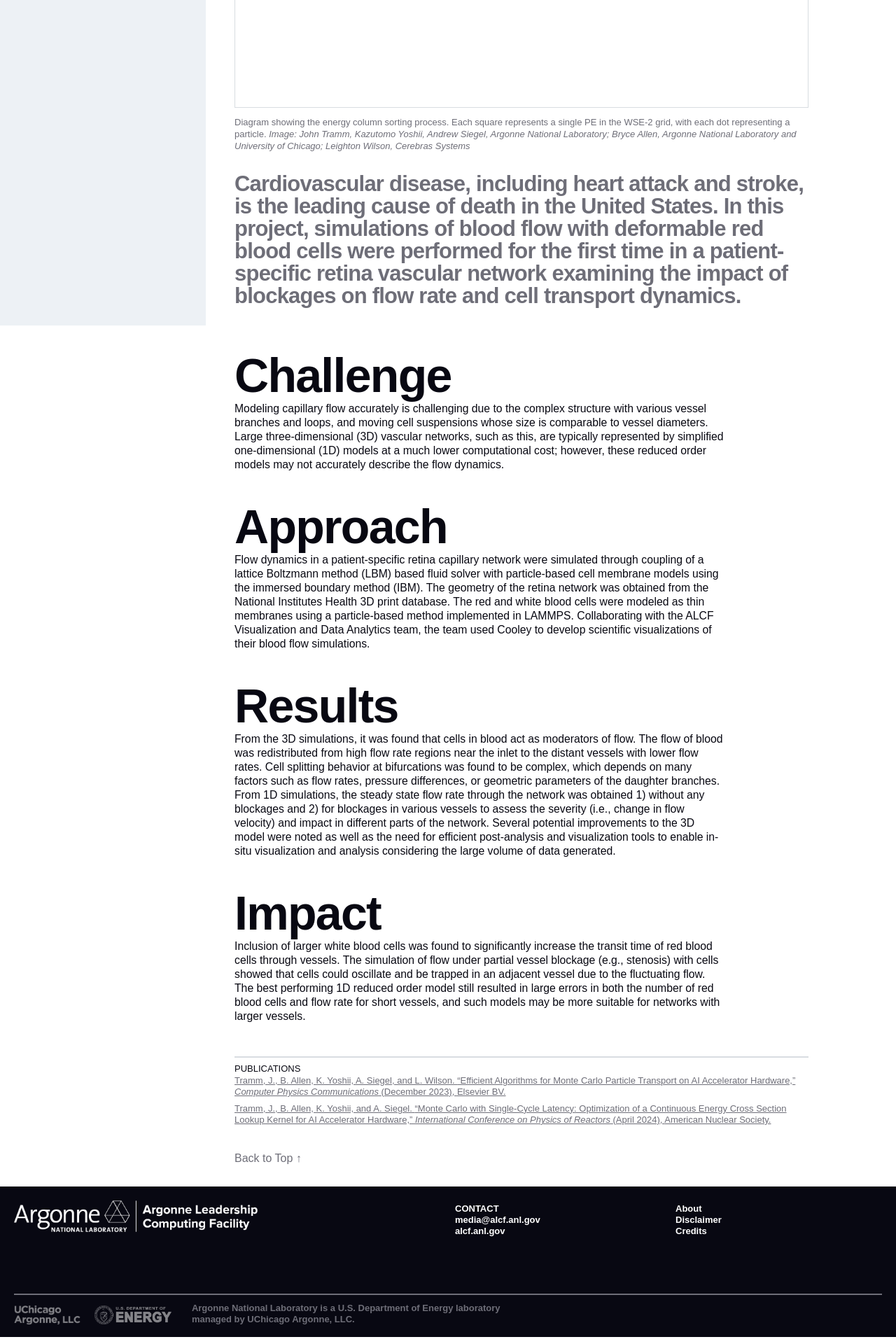
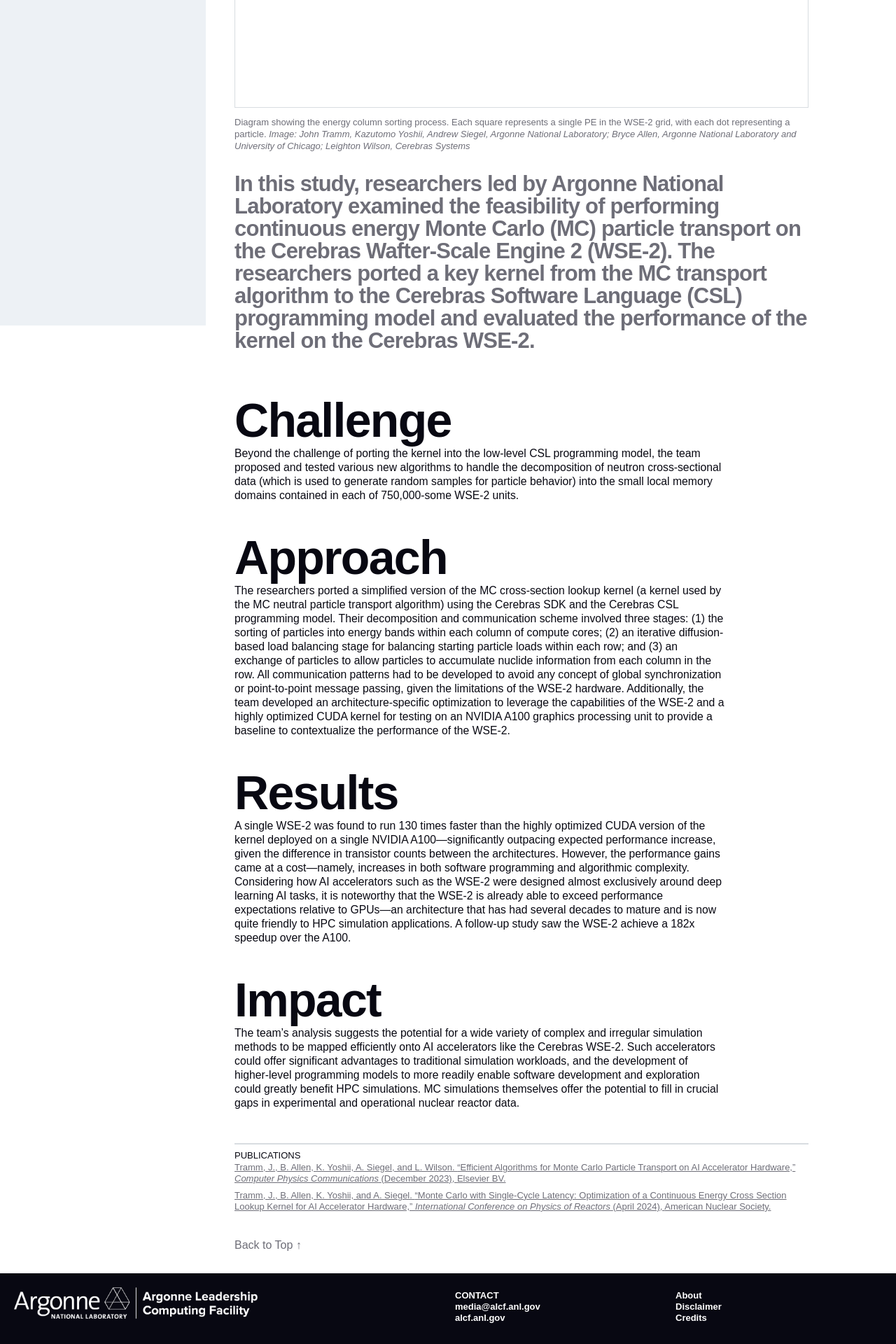
Before and after one commit to argonne-lcf/AR2024, a Jekyll site: the page built from _highlights/04tramm.md, in a window 1280 px wide. Shown: the part 879-2799 px from the top of the page at 70% size. Built offline with Jekyll 4.4.1, drawn with Linux system fonts in a browser that asks for light colours; some web fonts are replaced.

Commit message:
Update 04tramm.md
body

```diff
--- a/_highlights/04tramm.md
+++ b/_highlights/04tramm.md
@@ -34,29 +34,26 @@
 ---
 
 {% include txt-intro.html
-    blurb = "Cardiovascular disease, including heart attack and stroke, is the leading cause of death in the United States. In this project, simulations of blood flow with deformable red blood cells were performed for the first time in a patient- specific retina vascular network examining the impact of blockages on flow rate and cell transport dynamics."
+    blurb = "In this study, researchers led by Argonne National Laboratory examined the feasibility of performing continuous energy Monte Carlo (MC) particle transport on the Cerebras Wafter-Scale Engine 2 (WSE-2). The researchers ported a key kernel from the MC transport algorithm to the Cerebras Software Language (CSL) programming model and evaluated the performance of the kernel on the Cerebras WSE-2."
 %}
 
 
 
 # Challenge
 
-Modeling capillary flow accurately is challenging due to the complex structure with various vessel branches and loops, and moving cell suspensions whose size is comparable to vessel diameters. Large three-dimensional (3D) vascular networks, such as this, are typically represented by simplified one-dimensional (1D) models at a much lower computational cost; however, these reduced order models may not accurately describe the flow dynamics.
-
+Beyond the challenge of porting the kernel into the low-level CSL programming model, the team proposed and tested various new algorithms to handle the decomposition of neutron cross-sectional data (which is used to generate random samples for particle behavior) into the small local memory domains contained in each of 750,000-some WSE-2 units.
 
 
 # Approach
 
-Flow dynamics in a patient-specific retina capillary network were simulated through coupling of a lattice Boltzmann method (LBM) based fluid solver with particle-based cell membrane models using the immersed boundary method (IBM). The geometry of the retina network was obtained from the National Institutes Health 3D print database. The red and white blood cells were modeled as thin membranes using a particle-based method implemented in LAMMPS. Collaborating with the ALCF Visualization and Data Analytics team, the team used Cooley to develop scientific visualizations of their blood flow simulations.
-
+The researchers ported a simplified version of the MC cross-section lookup kernel (a kernel used by the MC neutral particle transport algorithm) using the Cerebras SDK and the Cerebras CSL programming model. Their decomposition and communication scheme involved three stages: (1) the sorting of particles into energy bands within each column of compute cores; (2) an iterative diffusion-based load balancing stage for balancing starting particle loads within each row; and (3) an exchange of particles to allow particles to accumulate nuclide information from each column in the row. All communication patterns had to be developed to avoid any concept of global synchronization or point-to-point message passing, given the limitations of the WSE-2 hardware. Additionally, the team developed an architecture-specific optimization to leverage the capabilities of the WSE-2 and a highly optimized CUDA kernel for testing on an NVIDIA A100 graphics processing unit to provide a baseline to contextualize the performance of the WSE-2.
 
 
 # Results
 
-From the 3D simulations, it was found that cells in blood act as moderators of flow. The flow of blood was redistributed from high flow rate regions near the inlet to the distant vessels with lower flow rates. Cell splitting behavior at bifurcations was found to be complex, which depends on many factors such as flow rates, pressure differences, or geometric parameters of the daughter branches. From 1D simulations, the steady state flow rate through the network was obtained 1) without any blockages and 2) for blockages in various vessels to assess the severity (i.e., change in flow velocity) and impact in different parts of the network. Several potential improvements to the 3D model were noted as well as the need for efficient post-analysis and visualization tools to enable in-situ visualization and analysis considering the large volume of data generated.
-
+A single WSE-2 was found to run 130 times faster than the highly optimized CUDA version of the kernel deployed on a single NVIDIA A100—significantly outpacing expected performance increase, given the difference in transistor counts between the architectures. However, the performance gains came at a cost—namely, increases in both software programming and algorithmic complexity. Considering how AI accelerators such as the WSE-2 were designed almost exclusively around deep learning AI tasks, it is noteworthy that the WSE-2 is already able to exceed performance expectations relative to GPUs—an architecture that has had several decades to mature and is now quite friendly to HPC simulation applications. A follow-up study saw the WSE-2 achieve a 182x speedup over the A100.
 
 
 # Impact
 
-Inclusion of larger white blood cells was found to significantly increase the transit time of red blood cells through vessels. The simulation of flow under partial vessel blockage (e.g., stenosis) with cells showed that cells could oscillate and be trapped in an adjacent vessel due to the fluctuating flow. The best performing 1D reduced order model still resulted in large errors in both the number of red blood cells and flow rate for short vessels, and such models may be more suitable for networks with larger vessels.
+The team’s analysis suggests the potential for a wide variety of complex and irregular simulation methods to be mapped efficiently onto AI accelerators like the Cerebras WSE-2. Such accelerators could offer significant advantages to traditional simulation workloads, and the development of higher-level programming models to more readily enable software development and exploration could greatly benefit HPC simulations. MC simulations themselves offer the potential to fill in crucial gaps in experimental and operational nuclear reactor data.
```
